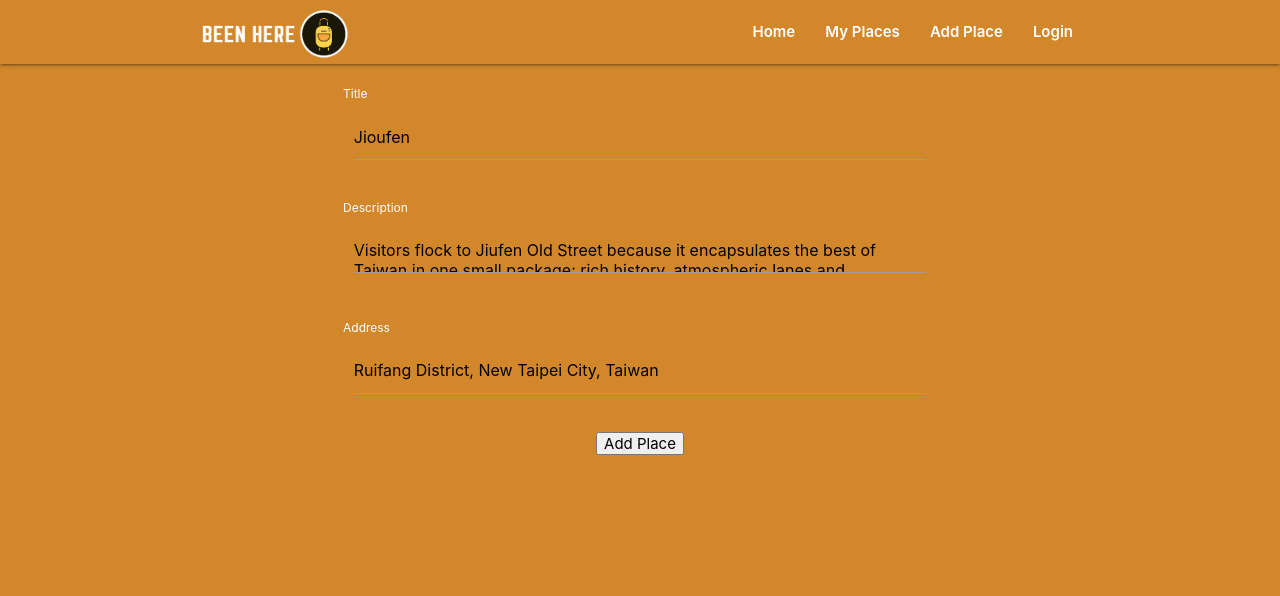
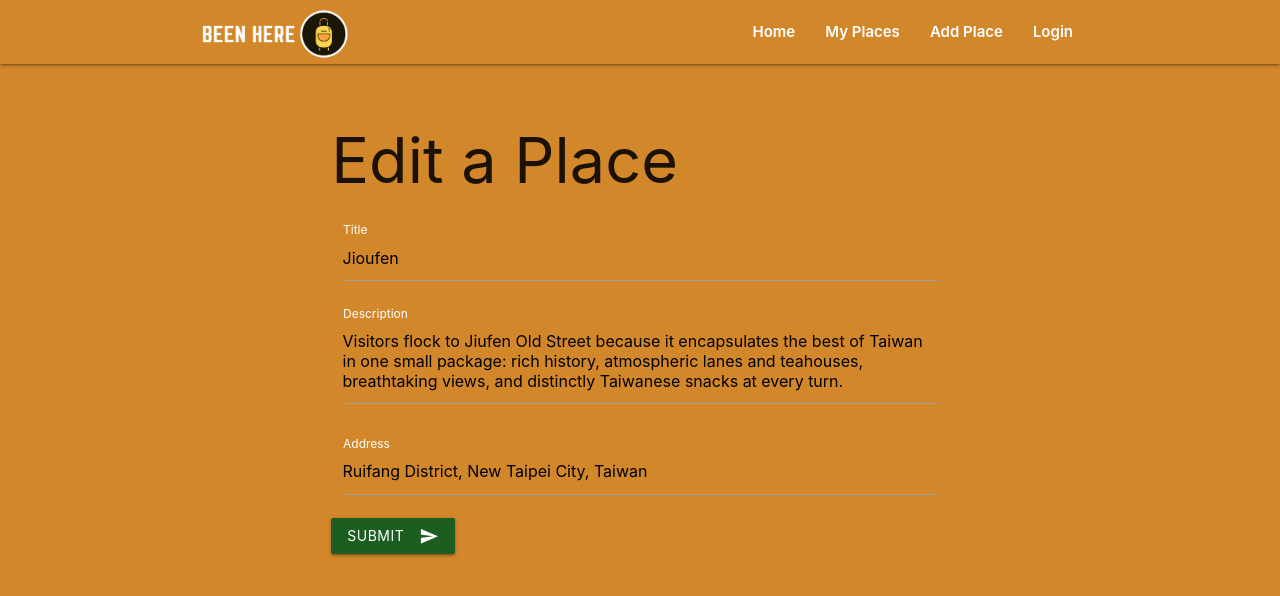
Before and after one commit to biancacmatira/node-mern-socialv3, a React (Create React App) app in the folder client/: page /places/1 in a window 1280 px wide. Shown: the top 596 px of the page. Built offline with nearby package versions, Linux system fonts and the light colour scheme.

Commit message:
finished formik

```diff
--- a/client/src/App.js
+++ b/client/src/App.js
@@ -12,6 +12,7 @@
 import MainHeader from './shared/components/MainHeader';
 import UserPlaces from './places-feature/container/UserPlaces'
 import UpdatePlace from './places-feature/container/UpdatePlace';
+import UpdatePlaceFormik from './places-feature/container/UpdatePlaceFormik'
 
 const App = () => {
   return (
@@ -21,7 +22,7 @@
         <Route path="/" exact component={Users} />
         <Route path="/:uid/places" exact component={UserPlaces} />
         <Route path="/places/new" exact component={NewPlace} />
-        <Route path="/places/:pid" component={UpdatePlace} />
+        <Route path="/places/:pid" component={UpdatePlaceFormik} />
         <Redirect to="/" />
       </Switch>
     </Router>
--- a/client/src/places-feature/container/UpdatePlaceFormik.jsx
+++ b/client/src/places-feature/container/UpdatePlaceFormik.jsx
@@ -5,7 +5,6 @@
 import TextareaAutosize from "react-textarea-autosize";
 
 import { DUMMY_PLACES } from "../../data";
-import Input from "../../shared/components/Input";
 
 const CustomTextInput = ({ label, ...props }) => {
   const [field, meta] = useField(props);
@@ -96,23 +95,33 @@
     );
   }
 
+  const validationSchema = Yup.object({
+    title: Yup.string()
+      .min(3, "Must be more than 3 characters")
+      .required("A title is require"),
+    description: Yup.string().required("A description is required"),
+    address: Yup.string().required("An address is required"),
+  });
+
   return (
     <div>
       <Formik
         initialValues={state}
-        validationSchema={}
-        onSubmit={(values, { isSubmitting, resetForm }) => {
+        validationSchema={validationSchema}
+        onSubmit={(values, { setSubmitting, resetForm }) => {
           //async api post call here
           //submit code hes
           setTimeout(() => {
             alert(JSON.stringify(values, null, 2));
-            isSubmitting(false);
             resetForm();
+            setSubmitting(false);
           }, 500);
         }}
       >
         {(props) => {
           return (
+            <div className="row">
+              <div className="col s6 offset-s3">
                 <Form>
                   <h1>Edit a Place</h1>
                   <CustomTextInput label="Title" name="title" type="text" />
@@ -131,6 +140,8 @@
                     <i className="material-icons right">send</i>
                   </button>
                 </Form>
+              </div>
+            </div>
           );
         }}
       </Formik>
```
Lines whose indentation alone changed are shown as unchanged.
